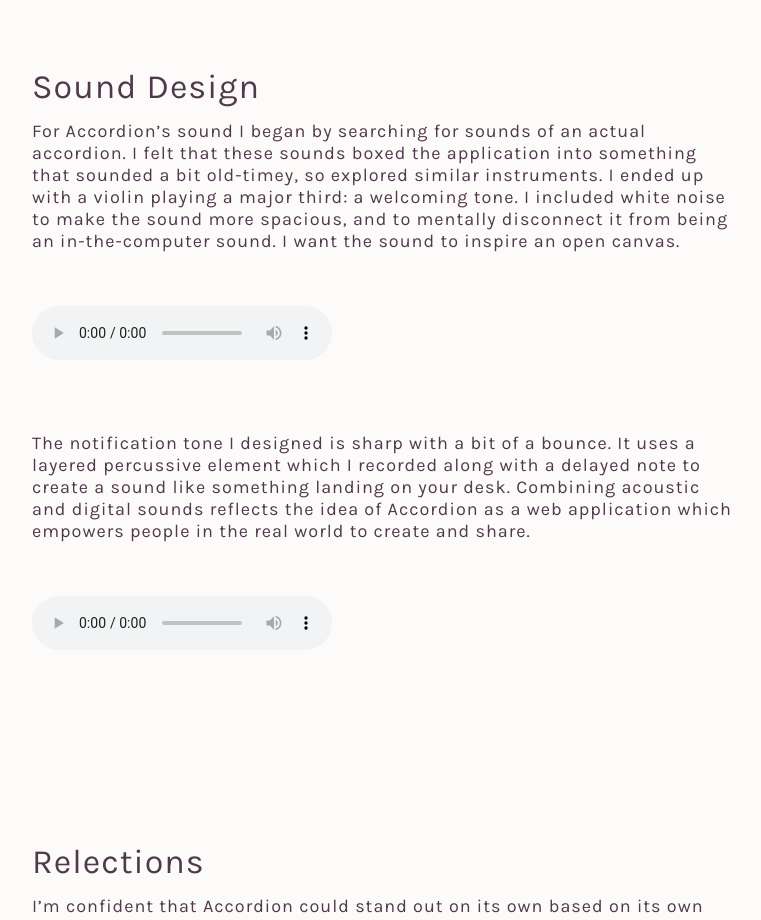
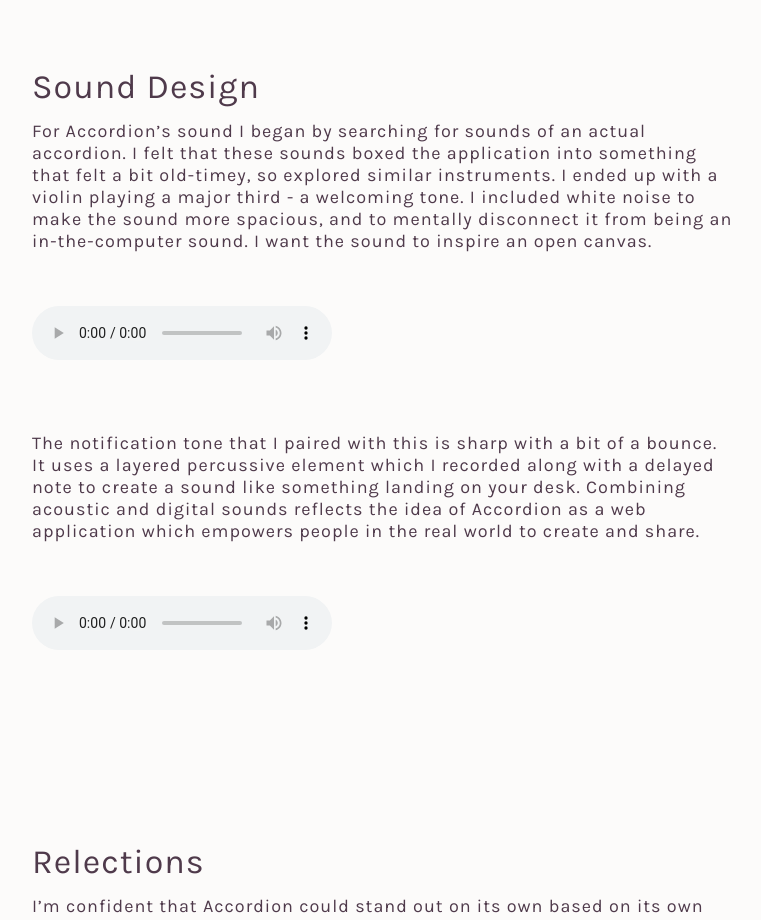
Before and after one commit to stupender/music-portfolio, a plain HTML site: page accordion.html in a window 1280 px wide. Shown: the part 7080-8000 px from the top of the page, without its empty margins (288-1049 px from the left). Drawn offline with Linux system fonts and the light colour scheme; a web font is replaced by a local one.

Commit message:
sound-case-studies

```diff
--- a/accordion.html
+++ b/accordion.html
@@ -103,9 +103,9 @@
       <p>
         For Accordion’s sound I began by searching for sounds of an
         actual accordion. I felt that these sounds boxed the
-        application into something that sounded a bit old-timey, so explored
+        application into something that felt a bit old-timey, so explored
         similar instruments. I ended up with a violin playing a major
-        third: a welcoming tone. I included white noise to make the sound more
+        third - a welcoming tone. I included white noise to make the sound more
         spacious, and to mentally disconnect it from being an in-the-computer
         sound. I want the sound to inspire an open canvas.
       </p>
@@ -114,7 +114,7 @@
       </audio>
       </br></br></br></br>
       <p>
-        The notification tone I designed is sharp with a bit of a bounce. It
+        The notification tone that I paired with this is sharp with a bit of a bounce. It
         uses a layered percussive element which I recorded along with a delayed
         note to create a sound like something landing on your desk. Combining
         acoustic and digital sounds reflects the idea of Accordion as a web
```
Also changed, not shown: capsule.html (+2 -2 lines).
